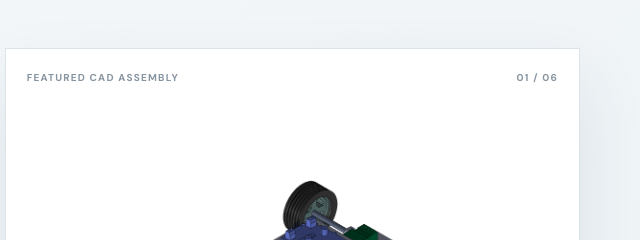
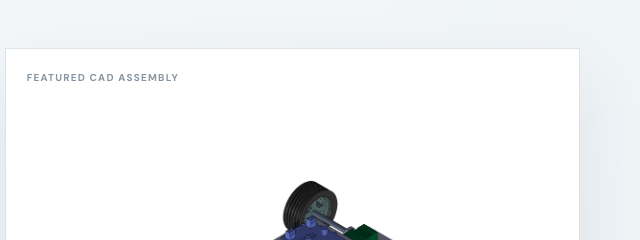
Before and after one commit to HendrikaN/engineering-portfolio, a plain HTML site: page index.html in a window 1280 px wide. Shown: the part 158-398 px from the top of the page, 640-1280 px from the left. Drawn offline with Linux system fonts and the light colour scheme.

Commit message:
Remove project counter

```diff
--- a/index.html
+++ b/index.html
@@ -83,7 +83,6 @@
         <div class="hero-visual">
           <div class="hero-visual-top">
             <span>FEATURED CAD ASSEMBLY</span>
-            <span>01 / 06</span>
           </div>
 
           <img src="assets/rc-car-hero.png"
```
